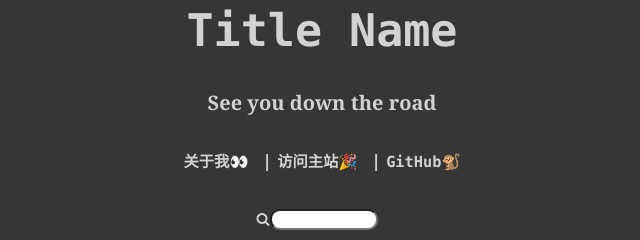
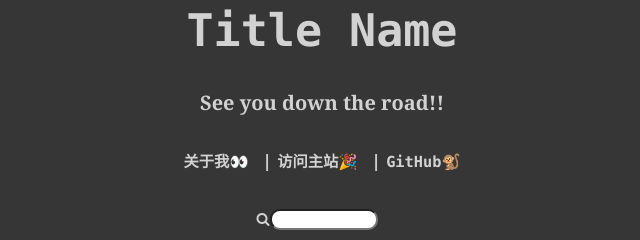
Before and after one commit to Banelala/Banelala.github.io, a plain HTML site: page archives/2021/09/index.html in a window 1280 px wide. Shown: the part 184-424 px from the top of the page, 318-958 px from the left. Drawn offline with Linux system fonts and the light colour scheme; some packages are replaced by stand-ins of ours; a script that the page names is missing.

Commit message:
Site updated: 2021-09-03 18:39:22

```diff
--- a/archives/2021/09/index.html
+++ b/archives/2021/09/index.html
@@ -29,7 +29,7 @@
          Title Name
          <span class="logo_2"></span>
         <h3 class="words" style="font-weight: bold;font-family: Georgia;">
-            See you down the road
+            See you down the road!!
         </h3>
     </p>
 </div>
```
Also changed, not shown: archives/2021/index.html (+1 -1 lines), archives/index.html (+1 -1 lines), index.html (+1 -1 lines).
